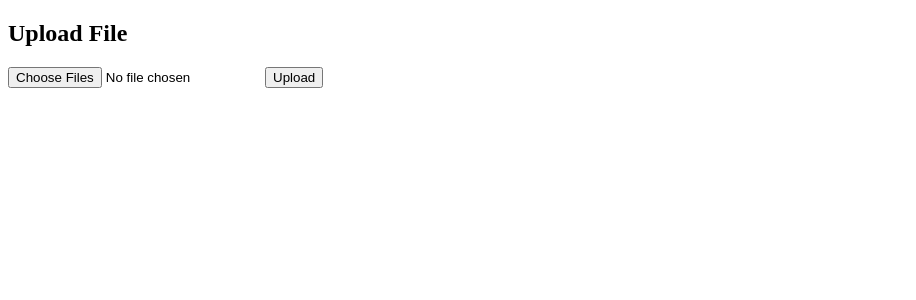
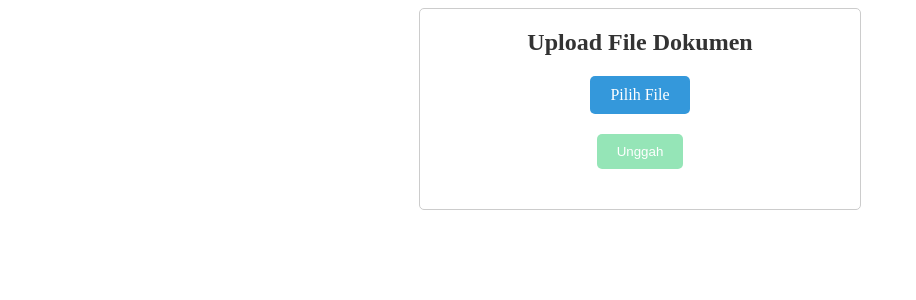
Before and after one commit to aidaaarf/Pemro_Web, a PHP site: page /form_upload_ajax.php in a window 1280 px wide. Shown: the top 300 px of the page, without its empty margins (0-916 px from the left). Run offline with PHP 8.4, Linux system fonts and the light colour scheme.

Commit message:
Praktikum4_Soal12_menghiasUploadFile

```diff
--- a/Pertemuan8/form_upload_ajax.php
+++ b/Pertemuan8/form_upload_ajax.php
@@ -1,17 +1,24 @@
 <!DOCTYPE html>
 <html>
 <head>
+    <link rel="stylesheet" type="text/css" href="upload.css">
     <title>Unggah File Dokumen</title>
+</head>
+
+<body>
+    <div class="upload-form-container">
+    <h2>Upload File Dokumen</h2>
+    <form id="upload-form" action="upload.php" method="POST" enctype="multipart/form-data">
+        <div class="file-input-container">
+            <input type="file" name="file" id="file" class="file-input">
+            <label for="file" class="file-label">Pilih File</label>
+        </div>
+        <button type="submit" name="submit" class="upload-button" id="upload-button"
+        >Unggah</button>
+    </form>
+    <div id="status" class="upload-status"></div>
+</div>
     <script src="https://code.jquery.com/jquery-3.6.0.min.js"></script>
     <script src="upload.js"></script>
-</head>
-<body>
-    <h2>Upload File</h2>
-    <form id="upload-form" method="POST" enctype="multipart/form-data">
-    <input type="file" name="file[]" multiple="multiple" accept=".jpg, .jpeg, .png">
-    <input type="submit" value="Upload">
-</form>
-    </form>
-    <div id="status"></div>
 </body>
 </html>
--- /dev/null
+++ b/Pertemuan8/upload.css
@@ -0,0 +1,53 @@
+.upload-form-container {
+    max-width: 400px;
+    margin: 0 auto;
+    padding: 20px;
+    border: 1px solid #ccc;
+    border-radius: 5px;
+    text-align: center;
+  }
+
+  h2 {
+    margin: 0;
+    font-size: 24px;
+    color: #333;
+  }
+
+  .file-input-container {
+    display: flex;
+    justify-content: center;
+    align-items: center;
+    margin: 20px 0;
+  }
+
+  .file-input {
+    display: none;
+  }
+
+  .file-label {
+    background: #3498db;
+    color: #fff;
+    padding: 10px 20px;
+    border-radius: 5px;
+    cursor: pointer;
+  }
+
+  .upload-button {
+    background: #2ecc71;
+    color: #fff;
+    padding: 10px 20px;
+    border: none;
+    border-radius: 5px;
+    cursor: pointer;
+    opacity: 0.5;
+  }
+
+  .upload-button:disabled {
+    background: #ccc;
+    cursor: not-allowed;
+  }
+
+  .upload-status {
+    margin-top: 20px;
+    font-weight: bold;
+  }
--- a/Pertemuan8/upload.js
+++ b/Pertemuan8/upload.js
@@ -1,4 +1,13 @@
 $(document).ready(function() {
+    $("#file").change(function(){
+        if (this.files.length > 0) {
+            $('#upload-button').prop('disabled', false).css('opacity', 1);
+        } else{
+            $('#upload-button').prop('disabled', true).css('opacity', 0.5);
+        }
+    });
+
+
     $("#upload-form").submit(function(e) {
         e.preventDefault();
 
@@ -6,7 +15,7 @@ $(document).ready(function() {
 
         $.ajax({
             type: 'POST',
-            url: 'upload_ajax.php',
+            url: 'upload.php',
             data: formData,
             cache: false,
             contentType: false,
```
Also changed, not shown: Pertemuan8/upload.php (+5 -5 lines).
